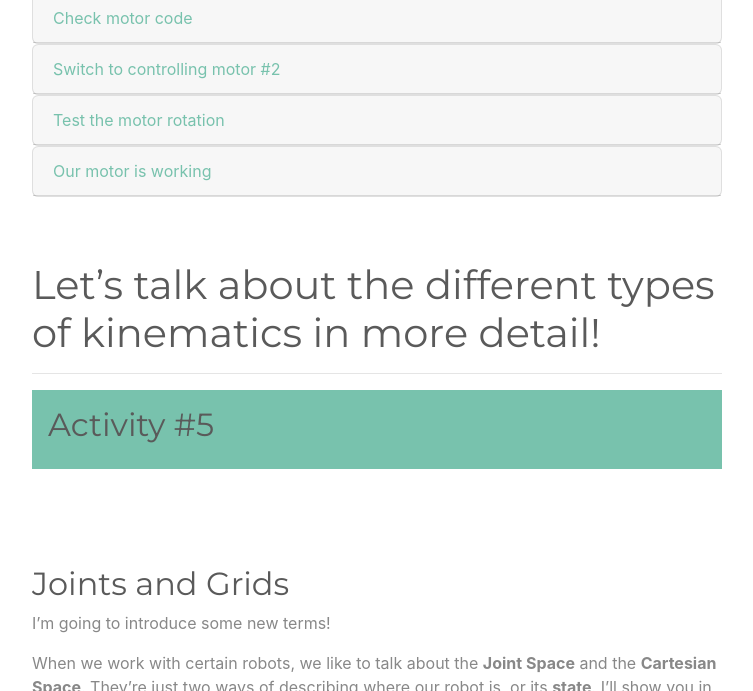
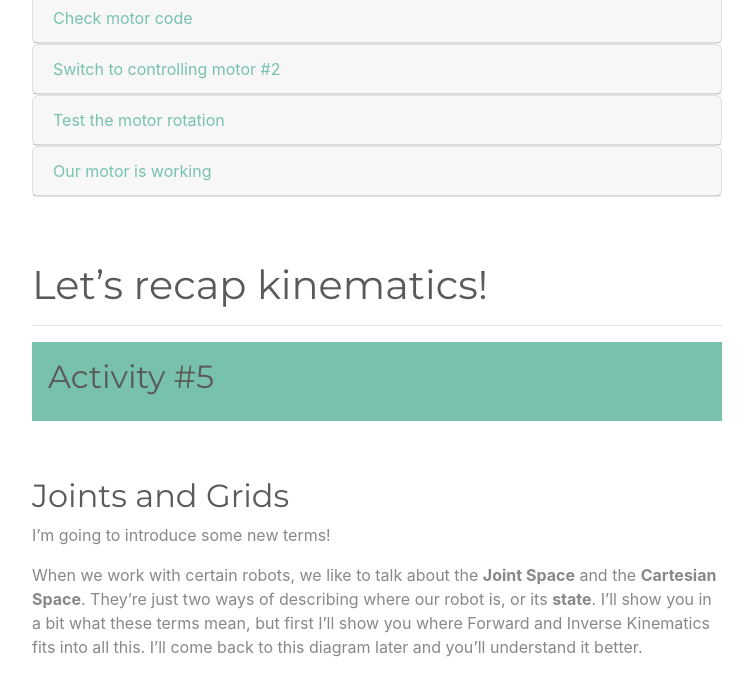
Before and after one commit to samhohcm/Robot-Kinematics-Remote-Worksheet-1, a Jekyll site: the page built from index.md, in a window 1280 px wide and 900 px high, scrolled down 7381 px, cut to the strip 0-691 px from the top of the window. Shown: the whole strip, without its empty margins (263-1016 px from the left). Built offline with Jekyll 4.4.1, drawn with Linux system fonts in a browser that asks for light colours.

Commit message:
Update index.md

```diff
--- a/index.md
+++ b/index.md
@@ -1019,7 +1019,7 @@ Whenever we're building a robot (or anything) it's really important to test it w
 
 <!--Comment: This section is markdown again-->
 
-# Let's talk about the different types of kinematics in more detail!
+# Let's recap kinematics!
 ---
 
 <!--Comment: End of markdown-->
@@ -1037,8 +1037,6 @@ Whenever we're building a robot (or anything) it's really important to test it w
 
 <!--Comment: Back to markdown -->
 
-<br>
-
 ## Joints and Grids
 
 I'm going to introduce some new terms!
@@ -1049,6 +1047,8 @@ When we work with certain robots, we like to talk about the **Joint Space** and
 
 ![JointtoCartesian](images/JointCartesianChart.png)
 
+<br>
+<br>
 
 # Let's try moving in the Joint Space!
 
```
